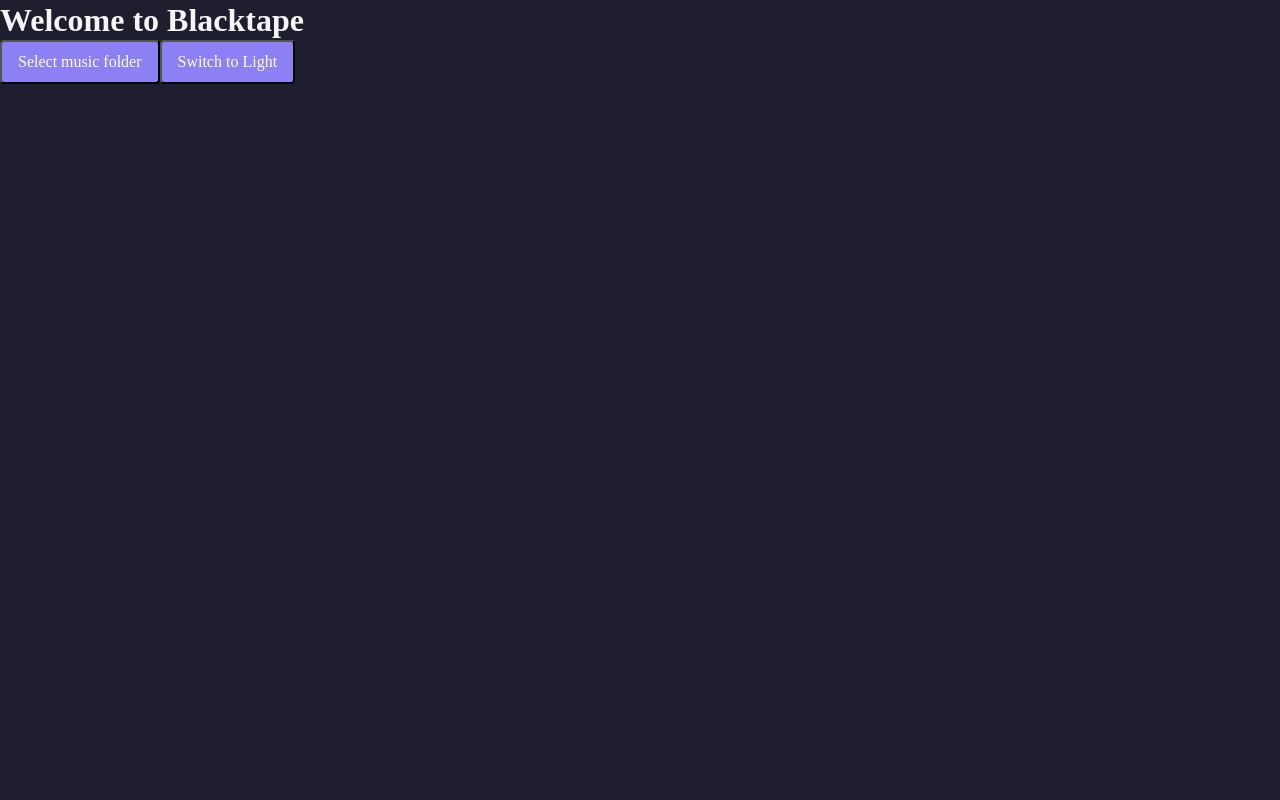
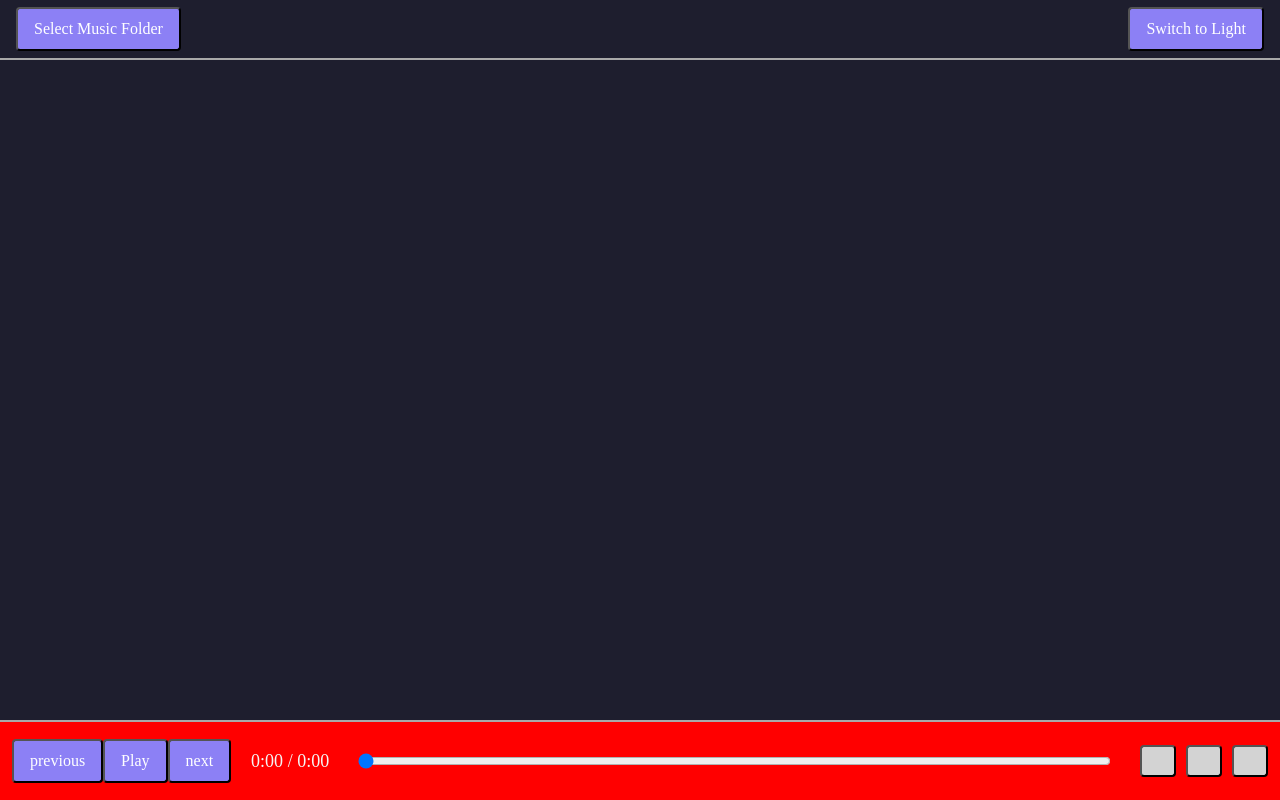
Before and after one commit to seafoodd/blacktape-desktop, a React (Vite) app: page / in a window 1280 px wide. Built offline with nearby package versions, Linux system fonts and the light colour scheme.

Commit message:
tweak UI a little bit

```diff
--- a/src/App.css
+++ /dev/null
@@ -1,2 +0,0 @@
-body {
-}
--- a/src/App.tsx
+++ b/src/App.tsx
@@ -5,10 +5,12 @@ import { useAudioStore } from "./shared/store/audioStore";
 import { scanMusic } from "./shared/lib/audio";
 import { useEffect } from "react";
 import { invoke } from "@tauri-apps/api/core";
+import styles from "./app.module.css";
 
 function App() {
   const { theme, toggleTheme } = useTheme();
-  const { songs, setSongs, currentSong, play } = useAudioStore();
+  const { songs, setSongs, play } = useAudioStore();
+
   async function handlePickFolder() {
     const dir = await pickFolder();
     if (!dir) return;
@@ -23,30 +25,22 @@ function App() {
     };
 
     window.addEventListener("beforeunload", handleUnload);
-
-    return () => {
-      window.removeEventListener("beforeunload", handleUnload);
-    };
+    return () => window.removeEventListener("beforeunload", handleUnload);
   }, []);
 
   return (
-    <main className="container">
-      <h1>Welcome to Blacktape</h1>
-
-      <button onClick={handlePickFolder}>Select music folder</button>
-
+    <div className={styles.app}>
+      <header className={styles.header}>
+        <button onClick={handlePickFolder}>Select Music Folder</button>
         <button onClick={toggleTheme}>
           {theme === "light" ? "Switch to Dark" : "Switch to Light"}
         </button>
-      {currentSong && <PlayerControls />}
+      </header>
 
-      <ul style={{ marginTop: 20 }}>
+      <main className={styles.main}>
+        <ul className={styles.songs}>
           {songs.map((song, i) => (
-          <li
-            key={i}
-            style={{ cursor: "pointer", marginBottom: 8 }}
-            onClick={() => play(song)}
-          >
+            <li className={styles.song} key={i} onClick={() => play(song)}>
               <strong>{song.title}</strong> — {song.artist}
               <br />
               <small>{song.album}</small>
@@ -54,6 +48,12 @@ function App() {
           ))}
         </ul>
       </main>
+
+      {/* Footer with player controls */}
+      <footer className={styles.footer}>
+        <PlayerControls />
+      </footer>
+    </div>
   );
 }
 
--- /dev/null
+++ b/src/app.module.css
@@ -0,0 +1,43 @@
+.app {
+    display: flex;
+    flex-direction: column;
+    height: 100vh;
+}
+
+.header {
+    display: flex;
+    justify-content: space-between;
+    align-items: center;
+    padding-inline: 16px;
+    height: 60px;
+    border-bottom: 2px solid darkgray;
+}
+
+.main {
+    flex: 1;
+    overflow-y: auto;
+    scrollbar-width: thin;
+    scroll-behavior: smooth;
+    scrollbar-color: var(--color-primary-light) var(--color-surface);
+    padding: 16px;
+}
+
+.songs {
+    display: flex;
+    flex-direction: column;
+    gap: 12px;
+}
+
+.song {
+    padding: 6px;
+    border: 2px solid var(--color-info);
+    cursor: pointer;
+    width: 500px;
+}
+
+.footer {
+    width: 100%;
+    display: flex;
+    justify-content: center;
+    align-items: center;
+}
--- a/src/components/player-controls/PlayerControls.tsx
+++ b/src/components/player-controls/PlayerControls.tsx
@@ -2,6 +2,7 @@ import { useEffect, useState } from "react";
 import { seek } from "../../shared/lib/audio";
 import { useAudioStore } from "../../shared/store/audioStore";
 import styles from "./player-controls.module.css";
+import { formatDuration } from "../../shared/lib/time";
 
 const PlayerControls = () => {
   const {
@@ -30,16 +31,31 @@ const PlayerControls = () => {
     await storeSeek(value);
   };
 
-  if (!currentSong) return null;
+  const currentTime = currentSong
+    ? {
+        secs: Math.floor(currentSong.duration.secs * progress),
+        nanos: Math.floor(currentSong.duration.nanos * progress),
+      }
+    : { secs: 0, nanos: 0 };
 
   return (
-    <div className="">
-      <div className="player-controls" onDragStart={(e) => e.preventDefault()}>
-        <button className={styles["play-button"]} onClick={togglePlay}>
+    <div
+      className={`${styles.container} ${currentSong ? "" : styles.disabled}`}
+      onDragStart={(e) => e.preventDefault()}
+    >
+      <button>previous</button>
+      <button className={styles.playButton} onClick={togglePlay}>
         {isPlaying ? "Pause" : "Play"}
       </button>
+      <button>next</button>
+
+      <div className={styles.progress}>
+        {formatDuration(currentTime)} /{" "}
+        {currentSong ? formatDuration(currentSong.duration) : "0:00"}
+      </div>
 
       <input
+        className={styles.progressBar}
         type="range"
         min={0}
         max={1000}
@@ -59,9 +75,11 @@ const PlayerControls = () => {
           setIsDragging(false);
           seek(Number(e.currentTarget.value) / 1000);
         }}
-          style={{ width: 300 }}
       />
-        {progress}
+      <div className={styles.rightControls}>
+        <button className={styles.rightControl}></button>
+        <button className={styles.rightControl}></button>
+        <button className={styles.rightControl}></button>
       </div>
     </div>
   );
--- a/src/components/player-controls/player-controls.module.css
+++ b/src/components/player-controls/player-controls.module.css
@@ -1,3 +1,36 @@
-.play-button {
-    width: 100px;
+.container {
+    width: 100%;
+    height: 80px;
+    display: flex;
+    align-items: center;
+    padding-inline: 12px;
+    border-top: 2px solid darkgray;
 }
+
+.progressBar {
+    width: 100%;
+    max-width: 60%;
+    margin-inline: auto;
+}
+
+.progress {
+    white-space: nowrap;
+    margin-inline: 20px;
+    font-size: 18px;
+}
+
+.disabled {
+    background-color: red;
+}
+
+.rightControls {
+    margin-left: 20px;
+    display: flex;
+    gap: 10px;
+}
+
+.rightControl {
+    width: 32px;
+    height: 32px;
+    background-color: lightgray;
+}
--- /dev/null
+++ b/src/shared/lib/time.ts
@@ -0,0 +1,17 @@
+import { Duration } from "./audio";
+
+export function formatDuration(duration: Duration): string {
+  const secsTotal = duration.secs + duration.nanos / 1e9;
+
+  const hours = Math.floor(secsTotal / 3600);
+  const minutes = Math.floor((secsTotal % 3600) / 60);
+  const seconds = Math.floor(secsTotal % 60);
+
+  if (hours > 0) {
+    return `${hours}:${minutes.toString().padStart(2, "0")}:${seconds
+      .toString()
+      .padStart(2, "0")}`;
+  }
+
+  return `${minutes}:${seconds.toString().padStart(2, "0")}`;
+}
--- a/src/shared/store/audioStore.ts
+++ b/src/shared/store/audioStore.ts
@@ -54,7 +54,7 @@ export const useAudioStore = create<AudioState>((set, get) => ({
 
   seek: async (fraction) => {
     set({ progress: fraction });
-    await tauriSeek(fraction);
+    tauriSeek(fraction);
   },
 
   updateProgress: async () => {
--- a/src/styles/globals.css
+++ b/src/styles/globals.css
@@ -37,3 +37,7 @@ button {
 button:hover {
     background-color: var(--color-secondary);
 }
+
+ul {
+    list-style: none;
+}
```
Also changed, not shown: src/shared/lib/audio.ts (+6 -1 lines). Lines whose indentation alone changed are shown as unchanged.
